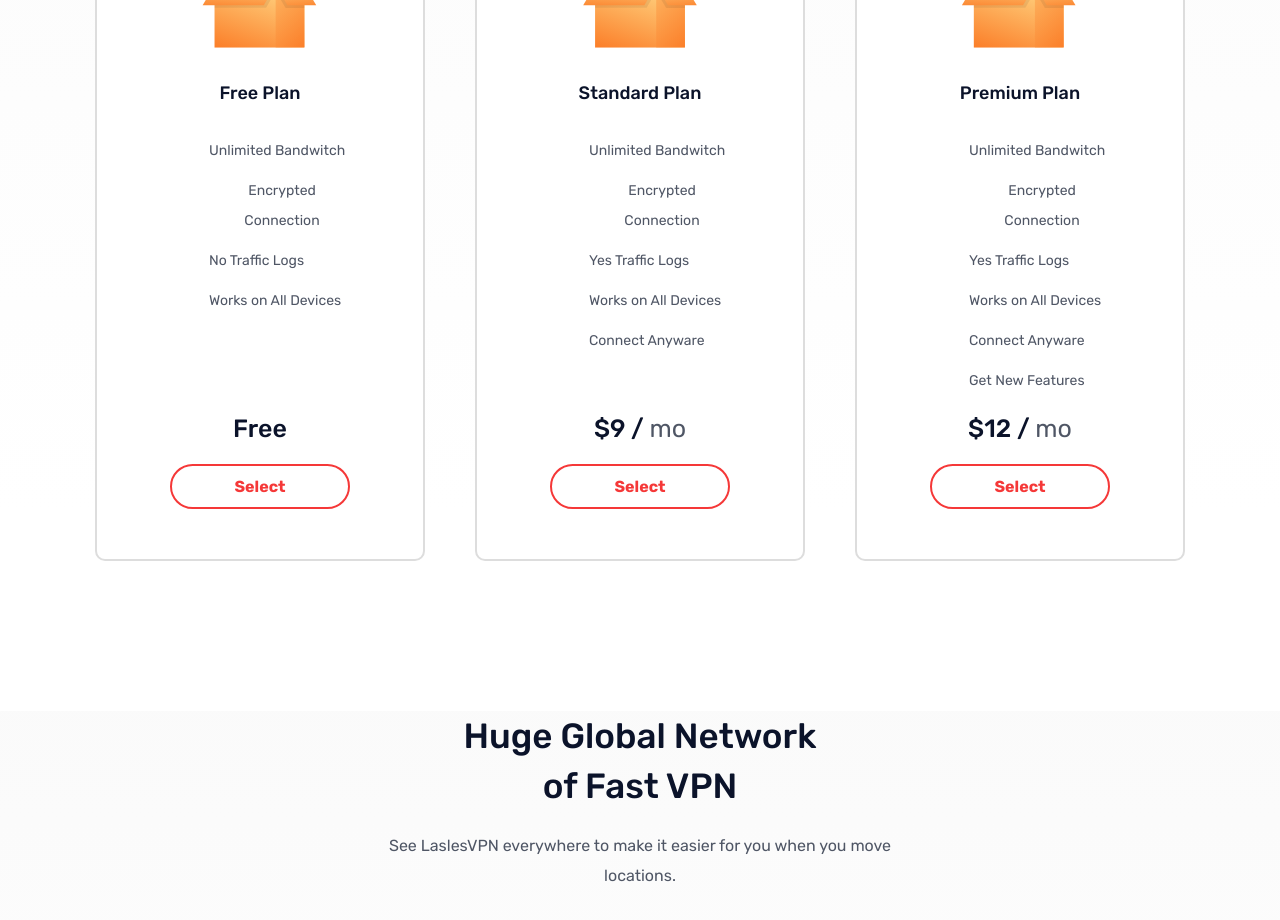
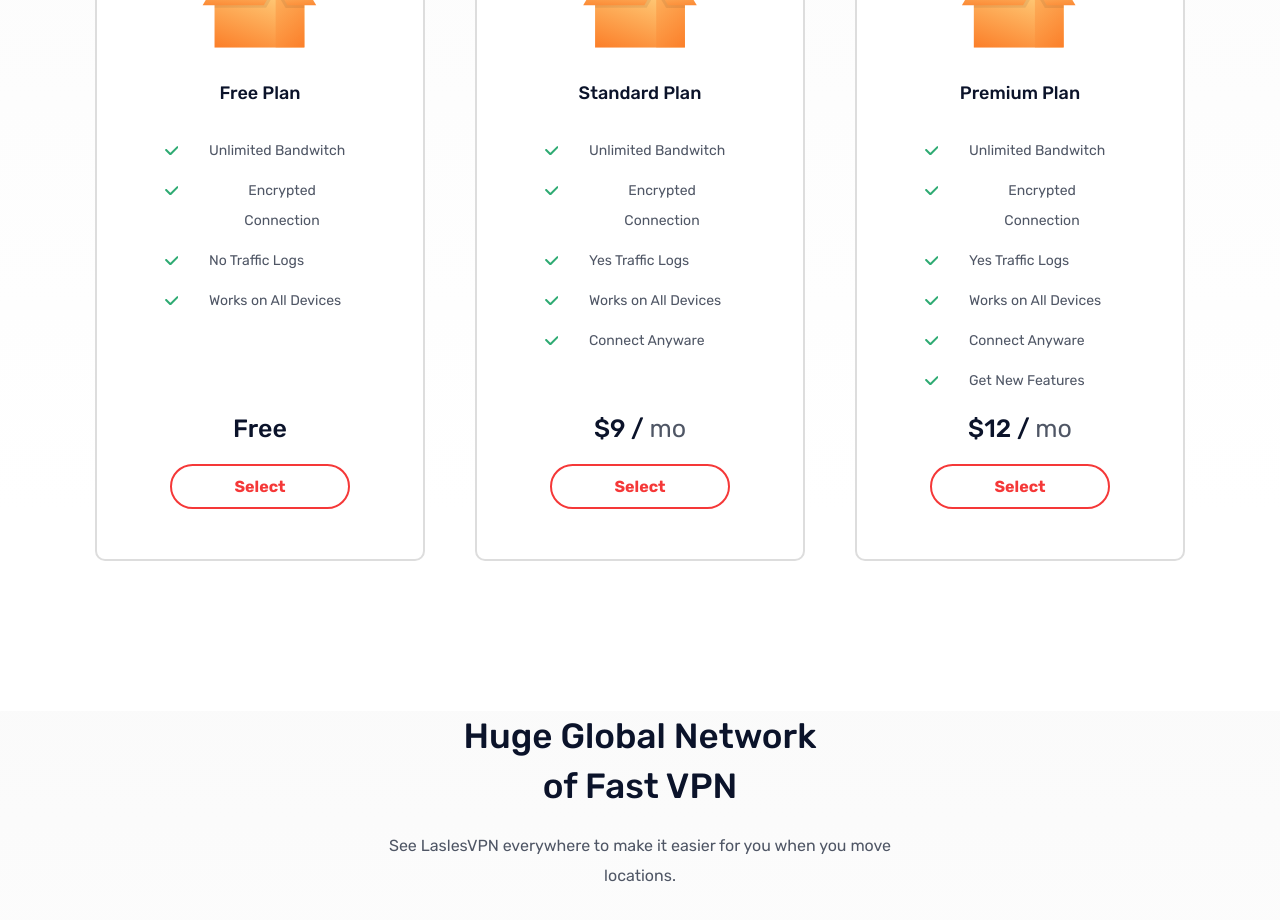
Before and after one commit to Stass80/Site-2, a plain HTML site: page index.html in a window 1280 px wide. Shown: the part 1940-2860 px from the top of the page. Drawn offline with nearby package versions, Linux system fonts and the light colour scheme; the site is published under a folder, as on GitHub Pages, so addresses that start at the root find nothing.

Commit message:
Update style.css

```diff
--- a/css/style.css
+++ b/css/style.css
@@ -819,7 +819,7 @@ h1, h2, h3, h4, h5, h6 {
   height: 9px;
   left: 0;
   top: 10px;
-  background: url(/img/Plan/ico/ico.svg) 0 0 no-repeat;
+  background: url(../img/Plan/ico/ico.svg) 0 0 no-repeat;
 }
 .item-plan__footer {
   padding-bottom: 50px;
```
